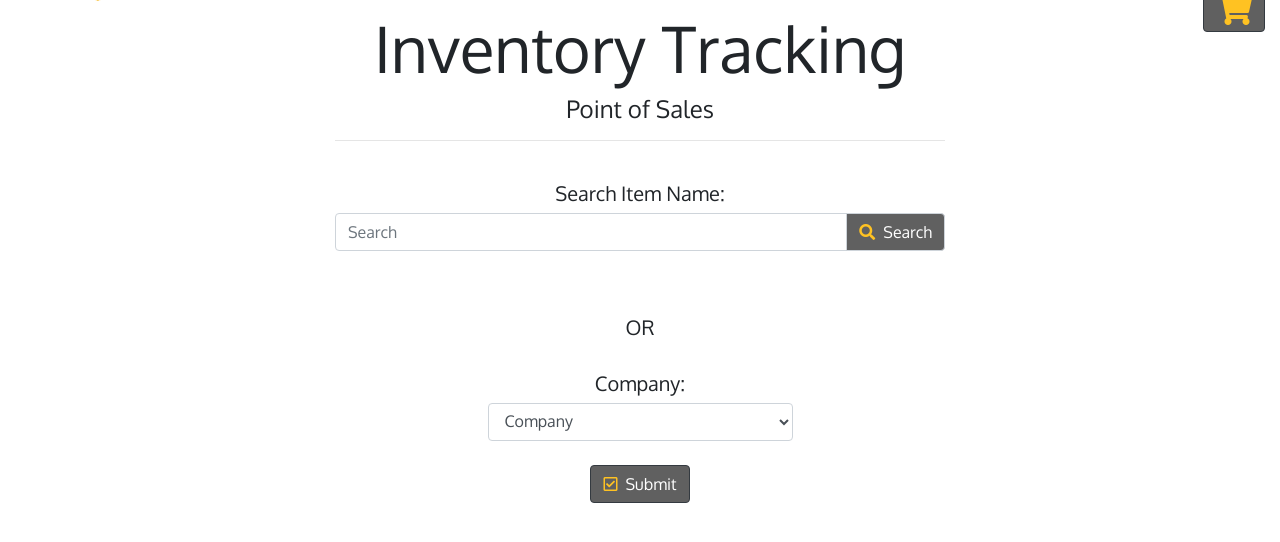
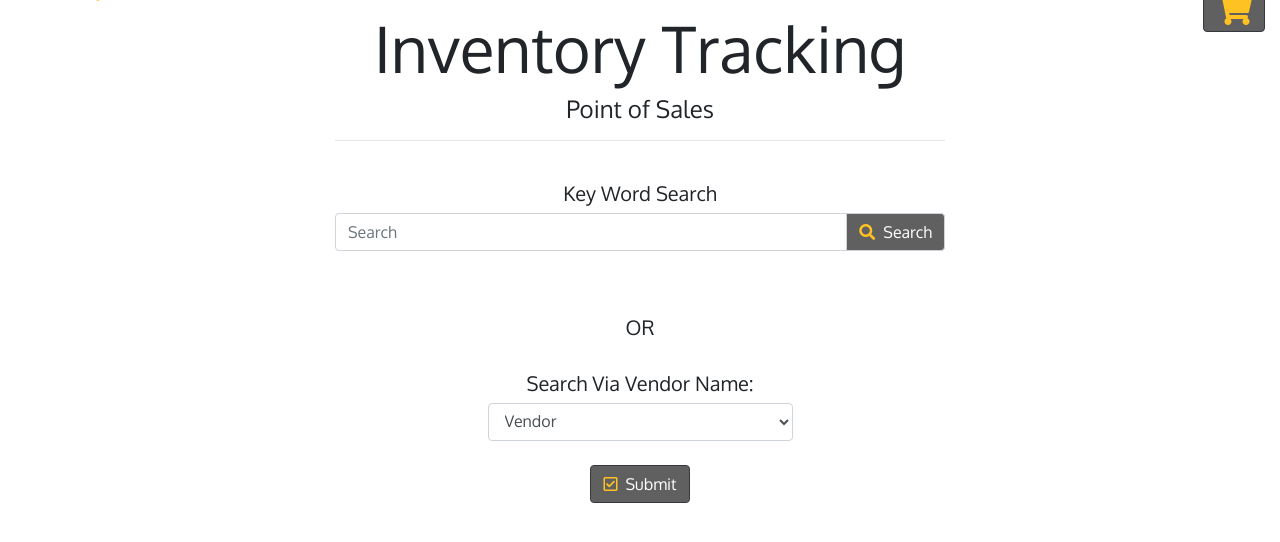
Before and after one commit to TheCAIRN/EnInveM, a PHP site: page /InventoryTrackerPage.php in a window 1280 px wide. Shown: the part 158-700 px from the top of the page. Run offline with PHP 8.4, Linux system fonts and the light colour scheme; data that the repository does not hold is empty; a stand-in replaces the project's code that opens the database connection; some libraries are stand-ins or nearby versions.

Commit message:
Add files via upload

```diff
--- a/09-26-2019/InventoryTrackerPage.php
+++ b/09-26-2019/InventoryTrackerPage.php
@@ -108,10 +108,10 @@
 		  </tr>
 		  </tbody>
 		</table>
-		<h3>Grand Total: $0.00</h3>
+		<h3>Grand Total: $2,400.00</h3>
       </div>
       <div class="modal-footer">
-        <button type="button" class="btn btn-danger" data-dismiss="modal">Cancel Order</button>
+        <button type="button" class="btn btn-danger">Cancel Order</button>
         <button type="button" class="btn btn-success">Purchase</button>
       </div>
     </div>
@@ -141,7 +141,7 @@
 		<div class="col-12">
 			<div class="row">
 			<form class="w-100" method="POST" action="<?php echo $_SERVER['PHP_SELF']; ?>">
-				<b><h5>Search Item Name:</h5></b>
+				<b><h5>Key Word Search</h5></b>
 				<div class="input-group">
 				  <input name="search" type="text" class="form-control" placeholder="Search" aria-label="SearchInput" aria-describedby="SearchButton" id="SearchInput">
 				  <div class="input-group-append">
@@ -192,7 +192,7 @@
 				echo '<td class="text-center">$'.$results["P_Price"]."</td>";
 				echo '<td class="text-center">'.$results["P_Quantity"]."</td>";
 				echo '<td class="text-center">'.$results["Add_Info"]."</td>";
-				echo '<td class="text-center"> <input class="form-control col-12" type="number"></input></td>';
+				echo '<td class="text-center"> <input class="form-control col-12" type="number" style="min-width:50px;"></input></td>';
 				echo '<td class="text-center"> <button class="btn btn-primary col-12"><i class="fas fa-cart-plus"></i></button></td></tr>';
 			}
 			echo '
@@ -212,9 +212,9 @@
 </div>
 <br>
 		<div>
-			<b><h5>Company: </h5></b>
+			<b><h5>Search Via Vendor Name: </h5></b>
 			<select name="selectCompany" class="col-12 col-md-6 form-control mb-4">
-			<option>Company</option>
+			<option>Vendor</option>
 				<?php
 
 				include_once 'connection.php';
```
